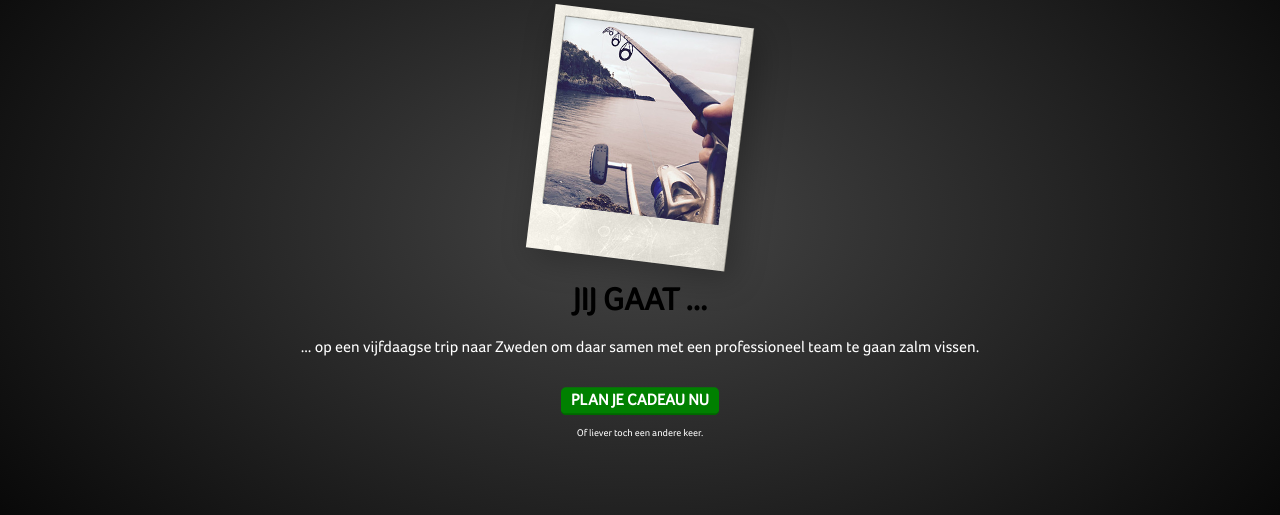
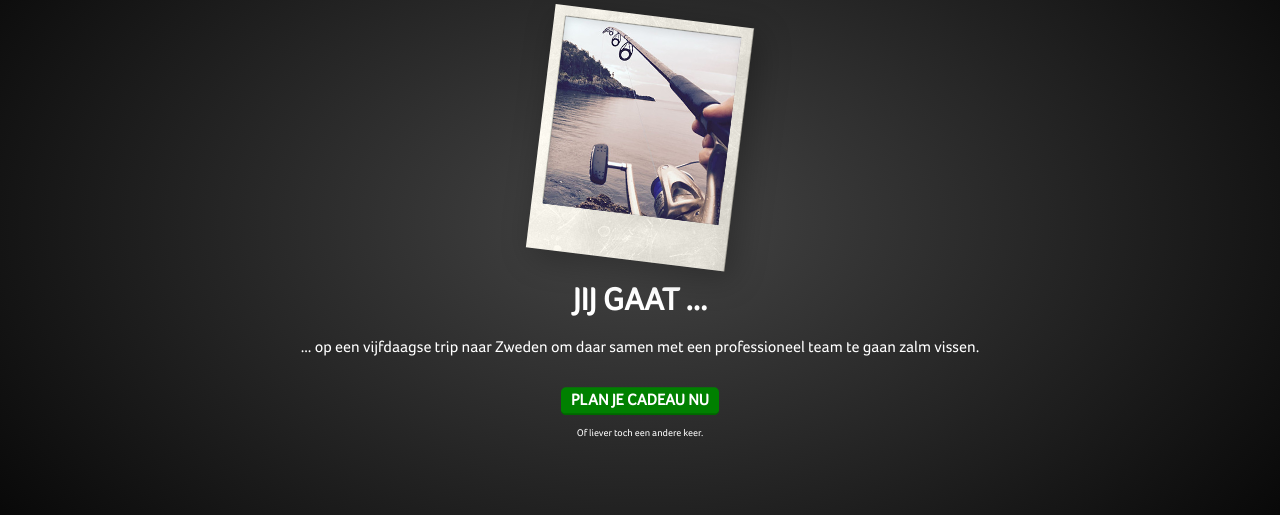
Before and after one commit to Rickvangerwen/Surprisefactory, a PHP site: page /cadeau.php in a window 1280 px wide. Shown: the part 178-693 px from the top of the page. Run offline with PHP 8.4, Linux system fonts and the light colour scheme.

Commit message:
Versie 6.1

```diff
--- a/cadeau.php
+++ b/cadeau.php
@@ -28,7 +28,7 @@
 				</div>
 
 
-		<h1 style="margin-top: -10px;">JIJ GAAT ...</h1>
+		<h1 class="hoofdie" style="margin-top: -10px;">JIJ GAAT ...</h1>
 		<p class="textie">... op een vijfdaagse trip naar Zweden om daar samen met een professioneel team te gaan zalm vissen. </p>
 		<p class="antwoord-knop" style="background-color: green; border-bottom: 2px solid #006600;" onclick="link()">PLAN JE CADEAU NU</p><br>
 		<p class="textie2" onclick="link()">Of liever toch een andere keer.</p>
```
